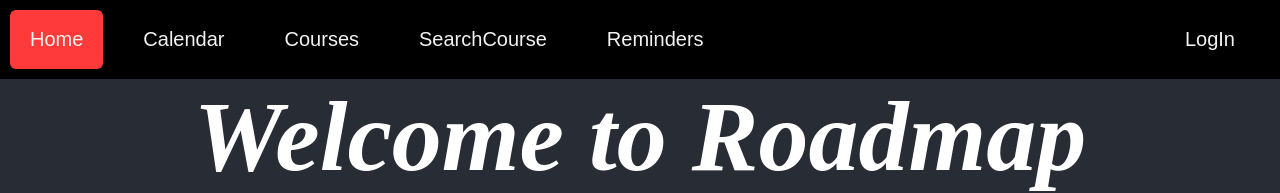
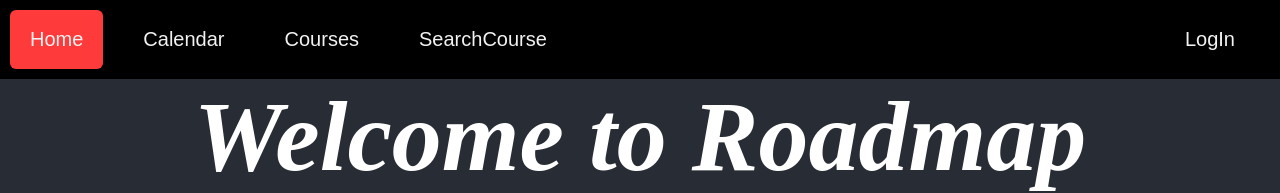
Before and after one commit to Spring2022-CSCI152/Team6, a React (Create React App) app: page / in a window 1280 px wide. Shown: the top 193 px of the page. Built offline with nearby package versions, Linux system fonts and the light colour scheme; a web font is replaced by a local one.

Commit message:
Fix reminders Page

```diff
--- a/src/components/NavBar.js
+++ b/src/components/NavBar.js
@@ -46,6 +46,10 @@ const NavBar = () => {
   //Reveals degree plan link based on log-in status
   let degreePlan = logStatus ? <NavLink page="Roadmap" selected={page === 'Roadmap'} /> : ""
 
+  //Reveals reminders of user link based on log-in status
+  let reminder = logStatus ? <NavLink page="Reminders" selected={page === 'Reminders'} /> : ""
+
+
 
   return <div className='NavBar'>
 
@@ -57,7 +61,7 @@ const NavBar = () => {
     {logInOut}
     <NavLink page='Courses' selected={page === 'Courses'} />
     <NavLink page='SearchCourse' selected={page === 'SearchCourse'} />
-    <NavLink page='Reminders' selected={page === 'Reminders'} />
+    {reminder}
 
   </div>;
 };
```
Also changed, not shown: 1 other file (tests, documents, lock files or other folders).
